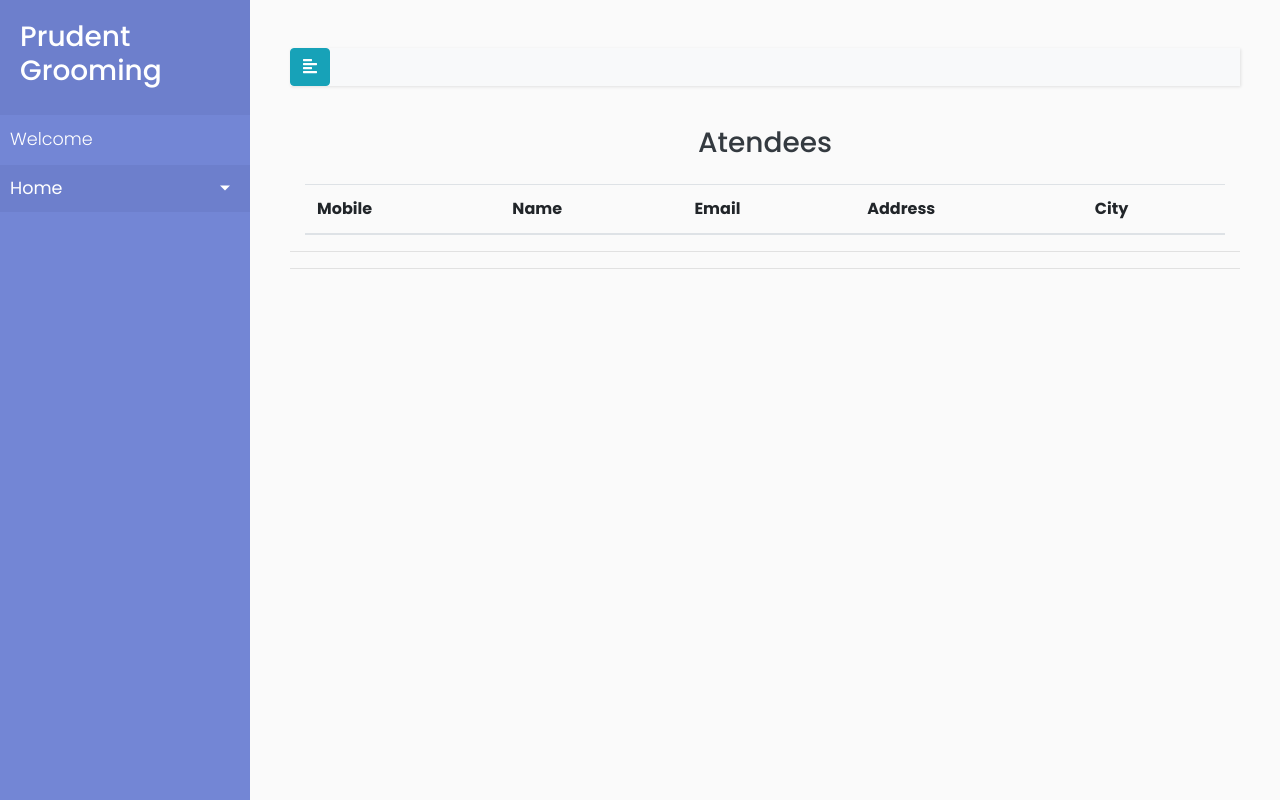
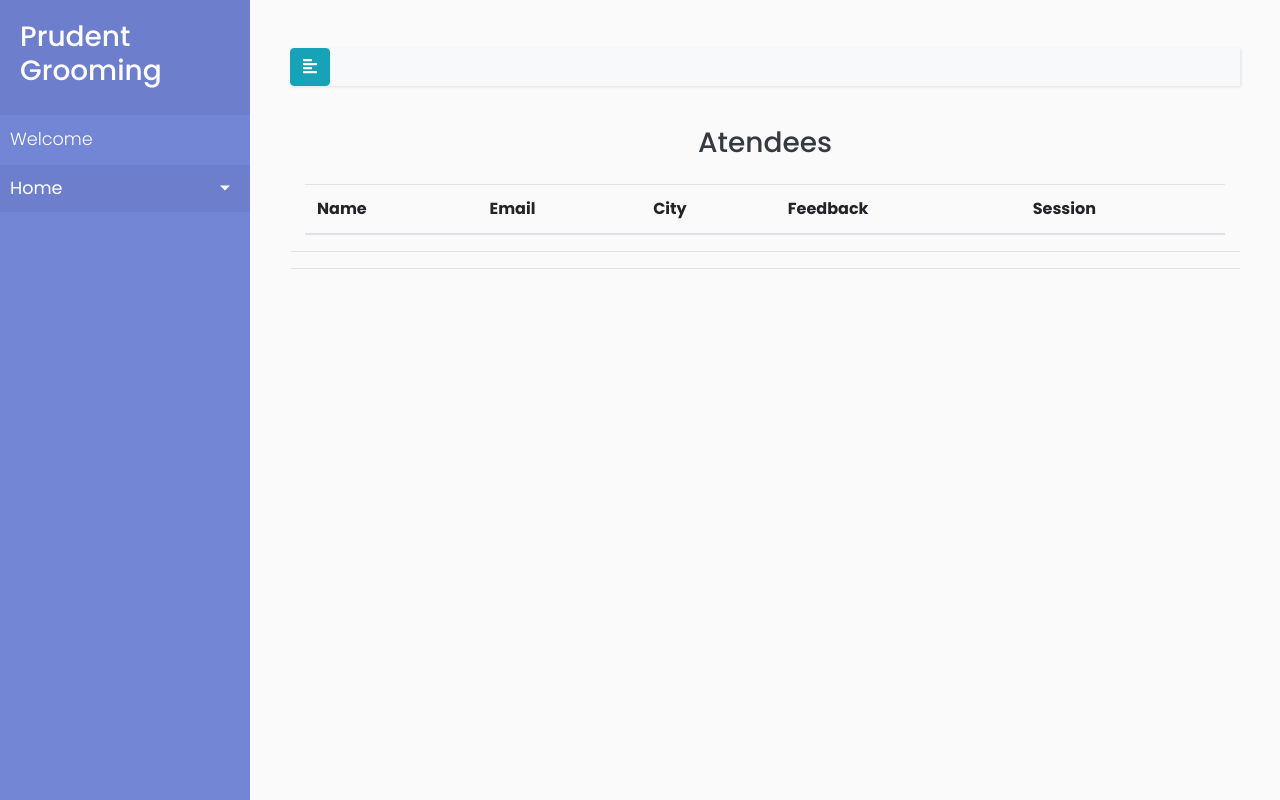
Before and after one commit to nilesh1168/CMS-Cloud, a Flask app: page /show in a window 1280 px wide. Run offline with Flask 2, Linux system fonts and the light colour scheme; data that the repository does not hold is empty; some libraries are stand-ins or nearby versions.

Commit message:
query updated for dashboard

```diff
--- a/POC/routes.py
+++ b/POC/routes.py
@@ -71,6 +71,7 @@ def schedule():
             db.session.add(session)
             db.session.commit()
             flash("Session created Successfully!!")
+            return redirect(url_for('schedule'))
     return render_template("createsession.html", title = "Schedule", form = form)
 
 @app.route("/feedback",methods = ['GET'])
@@ -132,8 +133,9 @@ def getFeedback():
 def getStudents():
     """To view all the Student attendees"""
     page = request.args.get('page', 1,type = int)
-    students = StudInfo.query.paginate(page,app.config['ENTRIES_PER_PAGE'],False)
 
+    query = db.session.query(Feedback.mobile, Feedback.description, Session.name).filter(Feedback.session == Session.s_id).subquery()
+    students = db.session.query(StudInfo.name , StudInfo.email , StudInfo.city, query.c.description, query.c.name).filter(StudInfo.mobile == query.c.mobile).paginate(page,app.config['ENTRIES_PER_PAGE'],False)
 
     next_url = url_for('getStudents', page=students.next_num) if students.has_next else None
     prev_url = url_for('getStudents', page=students.prev_num) if students.has_prev else None
--- a/POC/templates/students.html
+++ b/POC/templates/students.html
@@ -15,21 +15,21 @@
         <table class="table table-hover">
             <thead class="thead-inverse">
                 <tr>
-                    <th>Mobile</th>
                     <th>Name</th>
                     <th>Email</th>
-                    <th>Address</th>
                     <th>City</th>
+                    <th>Feedback</th>
+                    <th>Session</th>
                 </tr>
                 </thead>
                 <tbody>
                     {% for stud in students %}
                     <tr>
-                        <td scope="row">{{ stud.mobile }}</td>
+                        <td scope="row">{{ stud[0] }}</td>
+                        <td>{{ stud.email }}</td>
+                        <td>{{ stud.city }}</td>
+                        <td>{{ stud.description }}</td>
                         <td>{{ stud.name }}</td>
-                        <td>{{ stud.email }}</td>
-                        <td>{{ stud.address }}</td>
-                        <td>{{ stud.city }}</td>
                     </tr>
                     {% endfor %}
                 </tbody>
```
